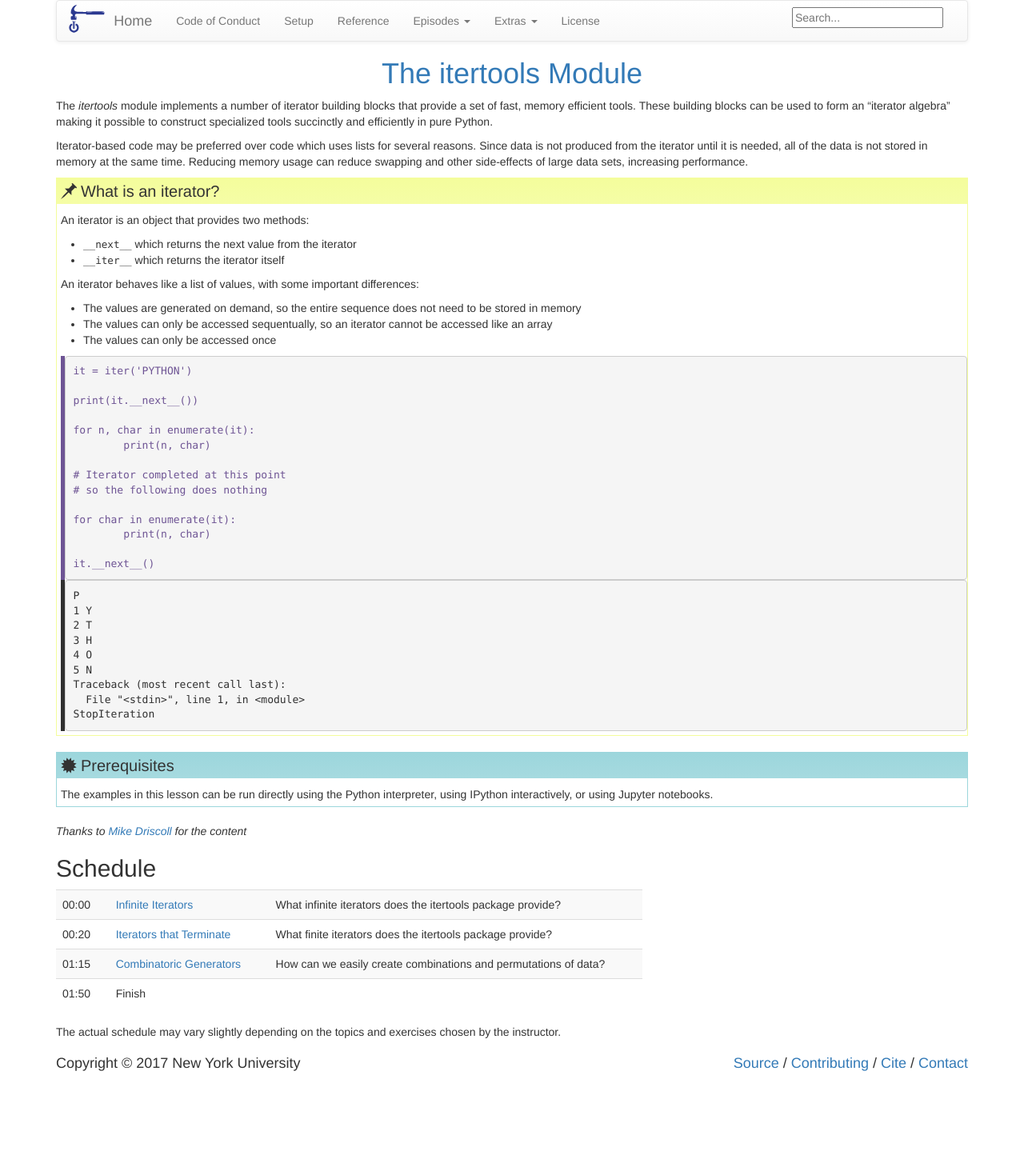
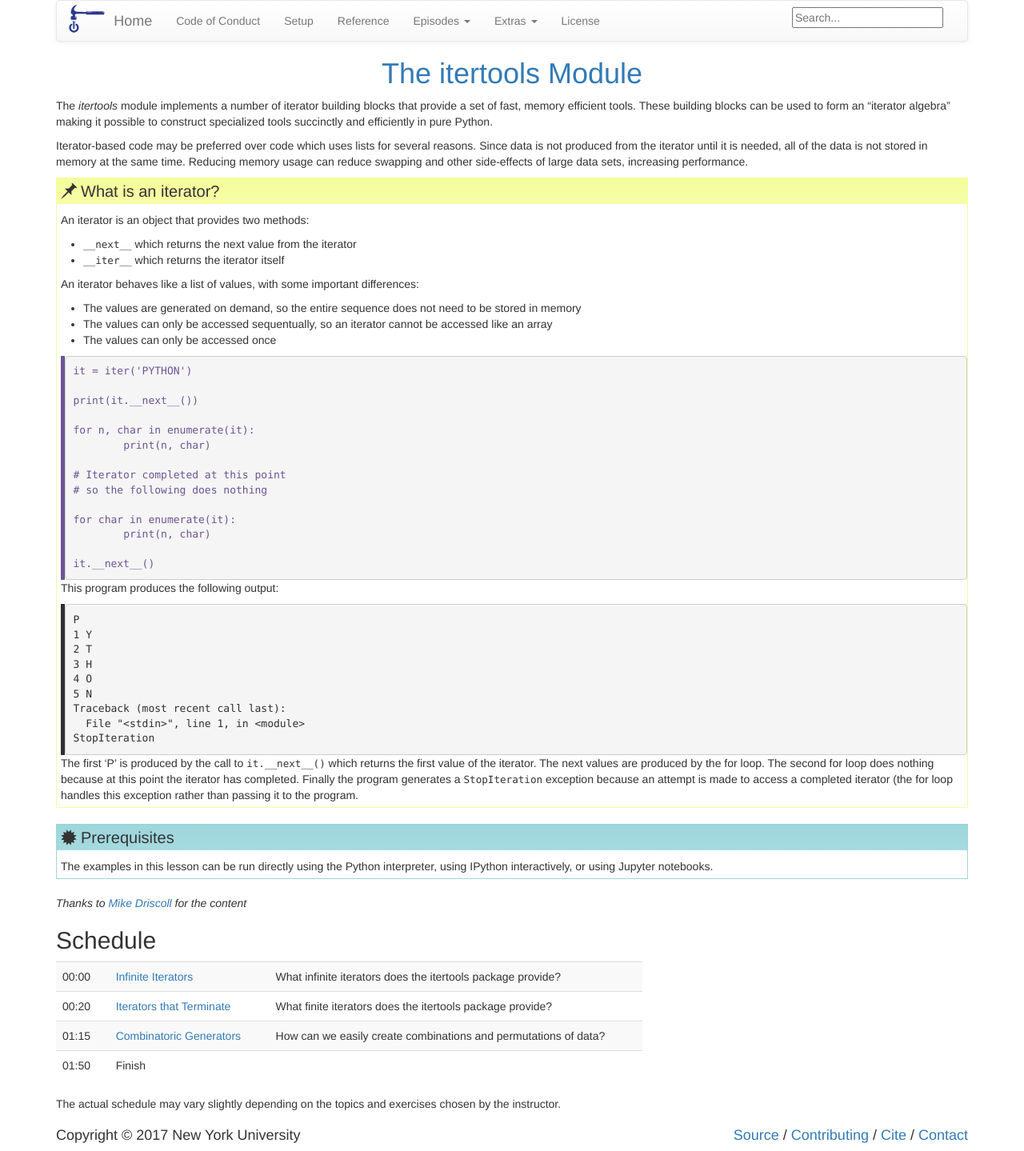
Before and after one commit to albietz/python-itertools, a Jekyll site: the page built from index.md, in a window 1280 px wide. Shown: the whole page at 80% size. Built offline with Jekyll 4.4.1, drawn with Linux system fonts in a browser that asks for light colours; before the commit the page ends 1349 px from its top, so only the background shows below that.

Commit message:
Add output explanation
Signed-off-by: Greg Watson <g.watson@computer.org>

```diff
--- a/index.md
+++ b/index.md
@@ -40,6 +40,8 @@ other side-effects of large data sets, increasing performance.
 > ~~~
 > {: .python}
 >
+> This program produces the following output:
+>
 > ~~~
 > P
 > 1 Y
@@ -52,6 +54,11 @@ other side-effects of large data sets, increasing performance.
 > StopIteration
 > ~~~
 > {: .output}
+>
+> The first 'P' is produced by the call to `it.__next__()` which returns the first value of the iterator. The next values are produced
+> by the for loop. The second for loop does nothing because at this point the iterator has completed. Finally the program generates
+> a `StopIteration` exception because an attempt is made to access a completed iterator (the for loop handles this exception rather
+> than passing it to the program.
 {: .callout}
 
 > ## Prerequisites
```
